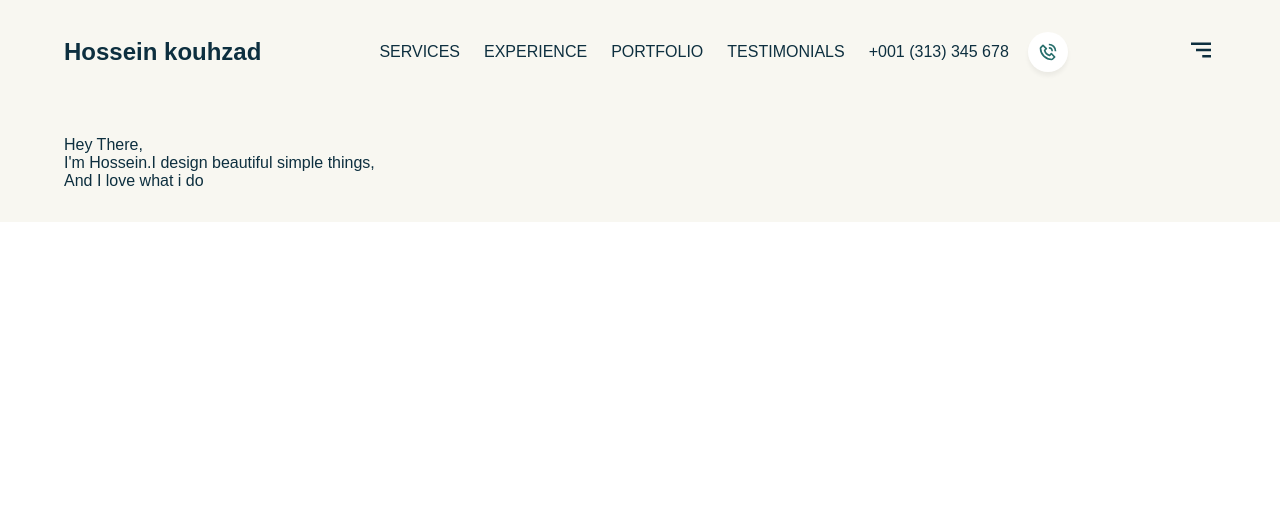
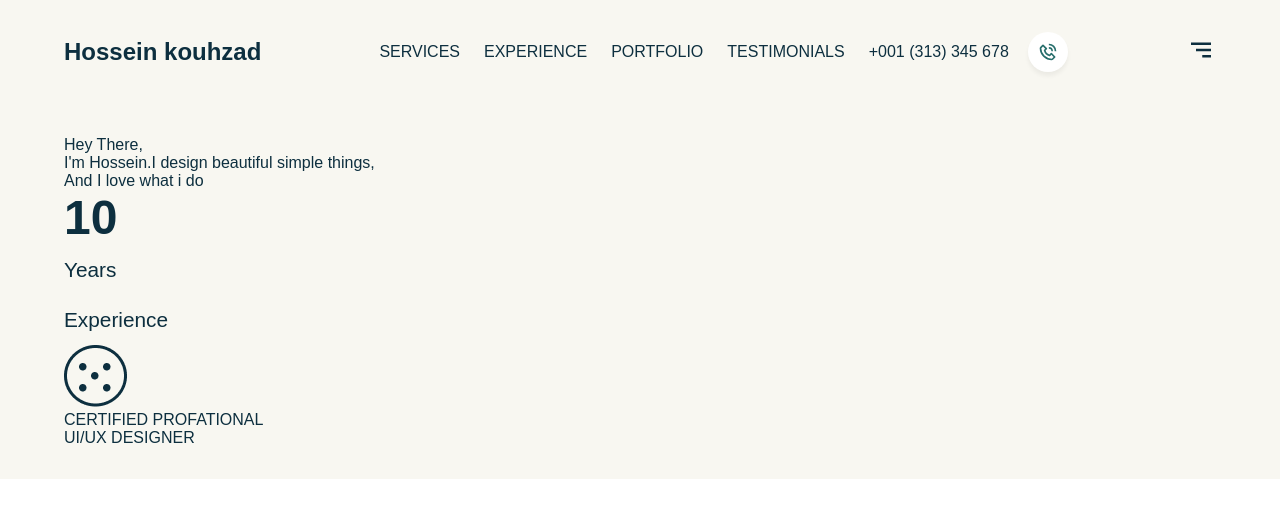
Before and after one commit to HKouhzad1991/HK-portfolio, a React (Vite) app: page / in a window 1280 px wide. Shown: the top 518 px of the page. Built offline with nearby package versions, Linux system fonts and the light colour scheme; a web font is replaced by a local one.

Commit message:
lower elements

```diff
--- a/src/components/hero/Hero.jsx
+++ b/src/components/hero/Hero.jsx
@@ -19,10 +19,18 @@ const Hero = () => {
         {/* lower elements */}
 
         <div className={css.lowerElements}>
-                  <div className={css.experience}>
-
-                  </div>
-          <div className={css.certificate}></div>
+          <div className={css.experience}>
+            <div className="primaryText">10</div>
+            <div className="secondaryText">
+              <div>Years</div>
+              <div>Experience</div>
+            </div>
+          </div>
+          <div className={css.certificate}>
+            <img src="./certificate.png" alt="" />
+            <div>CERTIFIED PROFATIONAL </div>
+            <div>UI/UX DESIGNER</div>
+          </div>
         </div>
       </div>
     </section>
```
